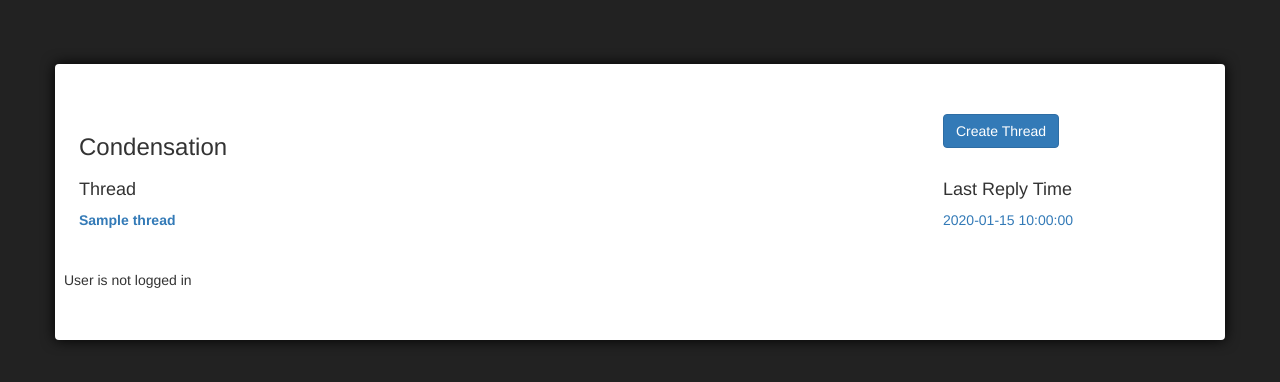
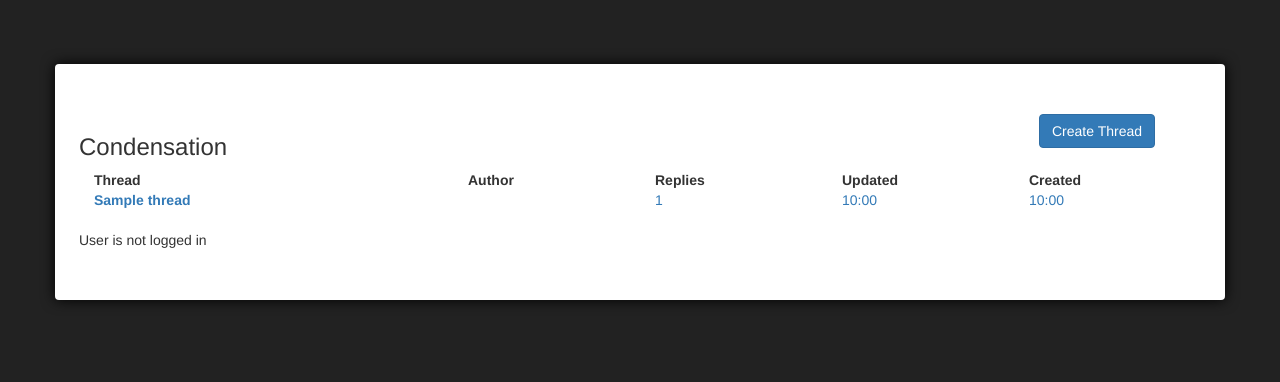
Before and after one commit to BitFracture/condensation, a Flask app: page / in a window 1280 px wide. Shown: the part 52-434 px from the top of the page. Run offline with Flask 2, Linux system fonts and the light colour scheme; tables that the repository leaves empty hold one stand-in row (values such as "Sample post"); some libraries are stand-ins or nearby versions.

Commit message:
prettified home screen

```diff
--- a/condensation-forum/application.py
+++ b/condensation-forum/application.py
@@ -64,9 +64,12 @@ def indexGetHandler():
     threads = None
     with dataSessionMgr.session_scope() as dbSession:
         threads = query.getThreadsByCommentTime(dbSession)
+        users = [thread.user for thread in threads]
         threads = query.extractOutput(threads)
+        users = query.extractOutput(users)
 
-    homeRendered = homeTemplate.render(threads=threads)
+
+    homeRendered = homeTemplate.render(threads_zip_users=zip(threads, users))
 
     user = authManager.getUserData()
     if user == None:
@@ -74,7 +77,7 @@ def indexGetHandler():
     else:
         homeRendered += "<br/><br/>User is: " + user['name']
 
-    return bodyTemplate.render(body = homeRendered, user = user)
+    return bodyTemplate.render(body = homeRendered, user = user )
 
 
 @application.route('/', methods=['POST'])
--- a/condensation-forum/data/schema.py
+++ b/condensation-forum/data/schema.py
@@ -5,7 +5,8 @@ There are several attributes and several miscelaneous constraints.
 There is a brief synopsis for each entity in the documentation, however
 for up to date a specific details about constraints read the code """
 
-import datetime
+from datetime import datetime
+from dateutil import tz
 from sqlalchemy import (
         Table,
         Column,
@@ -37,6 +38,13 @@ attachments_comment = Table ( "attachments_comment",
         _Base.metadata,
         Column("file_id", ForeignKey("files.id"), primary_key=True),
         Column("comment_id", ForeignKey("comments.id"), primary_key=True))
+
+def _localize(time):
+    """private method for relocalizing
+
+    This is a bit of a hack and only works for things in our local time zone"""
+    aware =  time.replace(tzinfo = tz.tzutc())
+    return aware.astimezone(tz.tzlocal())
 
 
 
@@ -135,13 +143,13 @@ class File(_Base):
 
     time_created = Column(
             DateTime,
-            default=datetime.datetime.utcnow(),
+            default=datetime.utcnow(),
             nullable=False)
 
     time_modified = Column(
             DateTime,
-            default=datetime.datetime.utcnow(),
-            onupdate=datetime.datetime.utcnow(),
+            default=datetime.utcnow(),
+            onupdate=datetime.utcnow(),
             nullable=False)
 
     attached_threads = relationship(
@@ -161,8 +169,8 @@ class File(_Base):
         out["user_certificate"] = self.user_certificate
         out["name"] = self.name
         out["url"] = self.url
-        out["time_created"] = self.time_created
-        out["time_created"] = self.time_modified
+        out["time_created"] = _localize(self.time_created)
+        out["time_created"] = _localize(self.time_modified)
         return out
 
 class Thread(_Base):
@@ -210,13 +218,13 @@ class Thread(_Base):
 
     time_created = Column(
             DateTime,
-            default=datetime.datetime.utcnow(),
+            default=datetime.utcnow(),
             nullable=False)
 
     time_modified = Column(
             DateTime,
-            default=datetime.datetime.utcnow(),
-            onupdate=datetime.datetime.utcnow(),
+            default=datetime.utcnow(),
+            onupdate=datetime.utcnow(),
             nullable=False)
 
     time_last_reply = Column(DateTime)
@@ -243,9 +251,9 @@ class Thread(_Base):
         out["user_certificate"] = self.user_certificate
         out["heading"] = self.heading
         out["body"] = self.body
-        out["time_created"] = self.time_created
-        out["time_modified"] = self.time_modified
-        out["time_last_reply"] = self.time_last_reply
+        out["time_created"] = _localize(self.time_created)
+        out["time_modified"] = _localize(self.time_modified)
+        out["time_last_reply"] = _localize(self.time_last_reply)
         out["reply_count"] = self.reply_count
         return out
 
@@ -254,7 +262,7 @@ class Thread(_Base):
 @event.listens_for(Thread.replies, 'append')
 def comment(thread, comment, initiator):
     """updates the last comment time, when a comment is added"""
-    thread.time_last_reply = datetime.datetime.utcnow()
+    thread.time_last_reply = datetime.utcnow()
 
 class Comment(_Base):
     """A user created comment on the thread.
@@ -302,13 +310,13 @@ class Comment(_Base):
 
     time_created = Column(
             DateTime,
-            default=datetime.datetime.utcnow(),
+            default=datetime.utcnow(),
             nullable=False)
 
     time_modified = Column(
             DateTime,
-            default=datetime.datetime.utcnow(),
-            onupdate=datetime.datetime.utcnow(),
+            default=datetime.utcnow(),
+            onupdate=datetime.utcnow(),
             nullable=False)
 
     attachments = relationship(
@@ -323,7 +331,7 @@ class Comment(_Base):
         out["user_certificate"] = self.user_certificate
         out["thread_id"] = self.thread_id
         out["body"] = self.body
-        out["time_created"] = self.time_created
-        out["time_modified"] = self.time_modified
-        out["user_certificate"] = self.user_certificate
+        out["time_created"] = localize(self.time_created)
+        out["time_modified"] = localize(self.time_modified)
+        out["user_certificate"] = localize(self.user_certificate)
         return out
--- a/condensation-forum/templates/home.html
+++ b/condensation-forum/templates/home.html
@@ -1,39 +1,60 @@
 {% block body %}
 <div class="row">
-    <div class="col-md-9">
+    <div class="col-md-10">
         <h3>Condensation</h3>
     </div>
-    <div class="col-md-3">
+    <div class="col-md-2">
         <button type="button" class="btn btn-primary">Create Thread</button>
     </div>
 
 </div>
 
 <div class="row">
-    <div class="col-md-9"><h4>Thread</h4></div>
-    <div class="col-md-3"><h4>Last Reply Time</h4</div>
+    <div class="col-md-12">
+        <div class="container-fluid">
+            <div class="row">
+                <div class="col-md-4"><b>Thread</b></div>
+                <div class="col-md-2"><b>Author</b></div>
+                <div class="col-md-2"><b>Replies</b></div>
+                <div class="col-md-2"><b>Updated</b></div>
+                <div class="col-md-2"><b>Created</b></div>
             </div>
 
 
-<div class="container-fluid">
-    {% for thread in threads %}
+            <!--uses thread and user colllections together in sequence-->
+            {% for thread, user in threads_zip_users %}
 
             <a href="{{ thread["id"] }}">
                 <div class="row">
-            <div class="col-md-9">
+                    <div class="col-md-4">
                         <b>{{ thread["heading"] }}</b>
                     </div>
-            <div class="col-md-3">
-                {{ thread["time_last_reply"] }}
+                    <div class="col-md-2">
+                        {{ user["name"] }}
                     </div>
+                    <div class="col-md-2">
+                        {{ thread["reply_count"] }}
+                    </div>
+                    <div class="col-md-2">
+                        {{ thread["time_last_reply"].strftime("%H:%M") }}
+                    </div>
+                    <div class="col-md-2">
+                        {{ thread["time_created"].strftime("%H:%M") }}
+                    </div>
+
                 </div>
             </a>
 
             {% else %}
+            <div class="row">
+                <div class="col-md-12">
 
                     <em>No entries here so far</em>
-
+                </div>
+            </div>
             {% endfor %}
 
         </div>
+    </div>
+</div
 {% endblock %}
```
Lines whose indentation alone changed are shown as unchanged.
